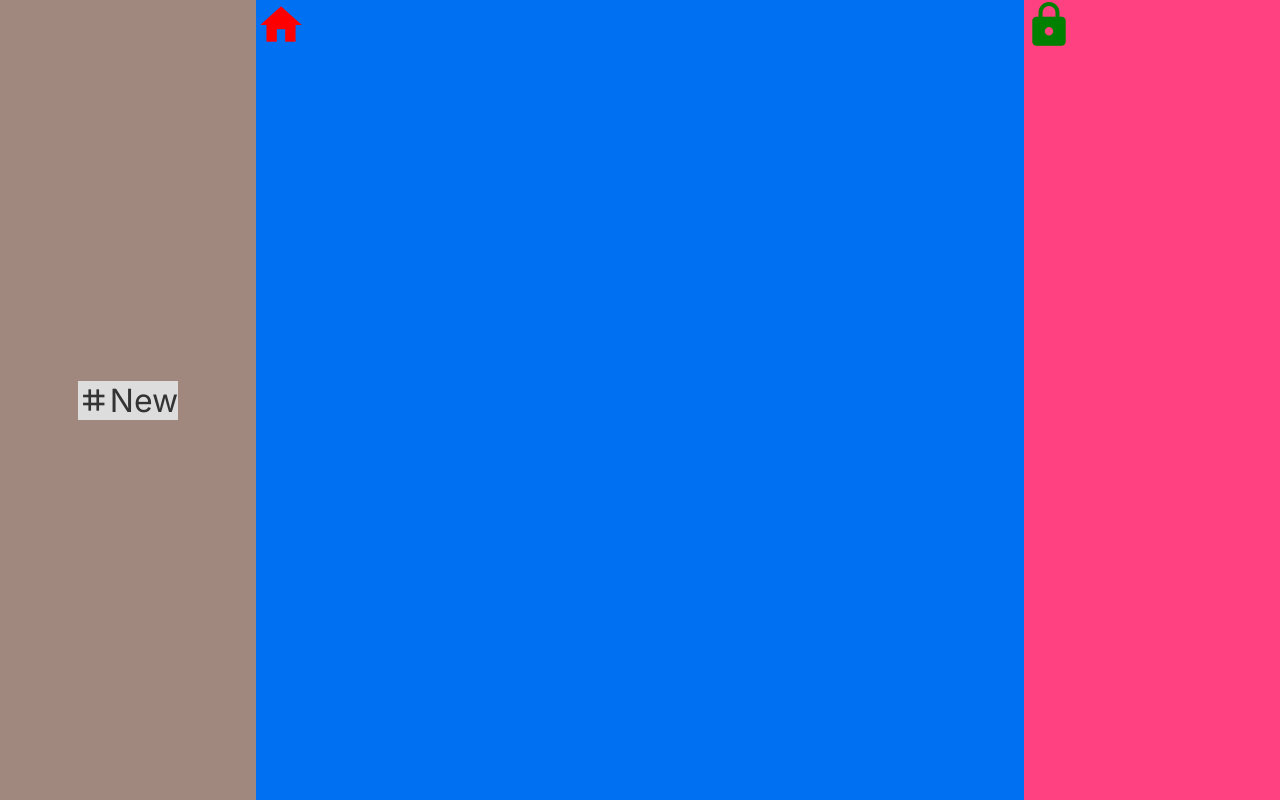
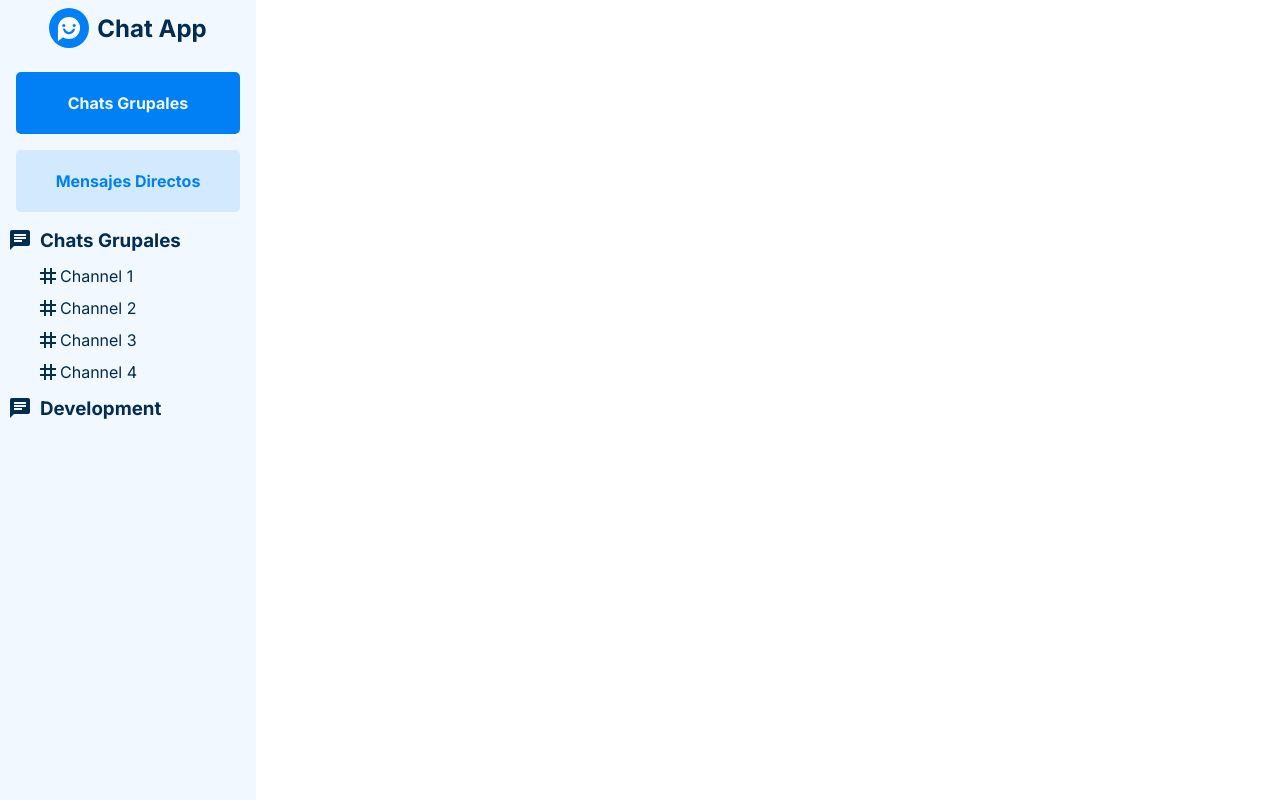
Before and after one commit to Railly/anonymous-chat-challenge, a Next.js app: page / in a window 1280 px wide. Built offline with nearby package versions, Linux system fonts and the light colour scheme.

Commit message:
feat: add group button

```diff
--- a/components/Elements.js
+++ b/components/Elements.js
@@ -3,14 +3,16 @@ import { getFlexStyles } from "utils/flex";
 import { getFontSize } from "utils/fontSize";
 import { getFontWeight } from "utils/fontWeight";
 import { getHeightStyles } from "utils/height";
-import { getSpacing } from "utils/spacing";
+import { getMargin, getPadding } from "utils/spacing";
 import { getWidthStyles } from "utils/width";
 
 const Div = styled.div`
-  background-color: ${({ theme, bgColor = "white" }) => theme.colors[bgColor]};
+  background-color: ${({ theme, bgColor = "transparent" }) =>
+    theme.colors[bgColor]};
   color: ${({ theme, color = "black" }) => theme.colors[color]};
   ${(p) => getFlexStyles(p)}
-  ${(p) => getSpacing(p)}
+  ${(p) => getMargin(p)}
+  ${(p) => getPadding(p)}
   ${(p) => getWidthStyles(p)}
   ${(p) => getHeightStyles(p)}
   ${(p) => getFontSize(p)}
@@ -18,10 +20,12 @@ const Div = styled.div`
 `;
 
 const Span = styled.span`
-  background-color: ${({ theme, bgColor = "white" }) => theme.colors[bgColor]};
+  background-color: ${({ theme, bgColor = "transparent" }) =>
+    theme.colors[bgColor]};
   color: ${({ theme, color = "black" }) => theme.colors[color]};
   ${(p) => getFlexStyles(p)}
-  ${(p) => getSpacing(p)}
+  ${(p) => getMargin(p)}
+  ${(p) => getPadding(p)}
   ${(p) => getWidthStyles(p)}
   ${(p) => getHeightStyles(p)}
   ${(p) => getFontSize(p)}
@@ -29,10 +33,13 @@ const Span = styled.span`
 `;
 
 const H1 = styled.h1`
-  background-color: ${({ theme, bgColor = "white" }) => theme.colors[bgColor]};
+  background-color: ${({ theme, bgColor = "transparent" }) =>
+    theme.colors[bgColor]};
   color: ${({ theme, color = "black" }) => theme.colors[color]};
+  border-radius: 5px;
   ${(p) => getFlexStyles(p)}
-  ${(p) => getSpacing(p)}
+  ${(p) => getMargin(p)}
+  ${(p) => getPadding(p)}
   ${(p) => getWidthStyles(p)}
   ${(p) => getHeightStyles(p)}
   ${(p) => getFontSize(p)}
@@ -40,10 +47,13 @@ const H1 = styled.h1`
 `;
 
 const H2 = styled.h2`
-  background-color: ${({ theme, bgColor = "white" }) => theme.colors[bgColor]};
+  background-color: ${({ theme, bgColor = "transparent" }) =>
+    theme.colors[bgColor]};
   color: ${({ theme, color = "black" }) => theme.colors[color]};
+  border-radius: 5px;
   ${(p) => getFlexStyles(p)}
-  ${(p) => getSpacing(p)}
+  ${(p) => getMargin(p)}
+  ${(p) => getPadding(p)}
   ${(p) => getWidthStyles(p)}
   ${(p) => getHeightStyles(p)}
   ${(p) => getFontSize(p)}
@@ -51,10 +61,13 @@ const H2 = styled.h2`
 `;
 
 const H3 = styled.h3`
-  background-color: ${({ theme, bgColor = "white" }) => theme.colors[bgColor]};
+  background-color: ${({ theme, bgColor = "transparent" }) =>
+    theme.colors[bgColor]};
   color: ${({ theme, color = "black" }) => theme.colors[color]};
+  border-radius: 5px;
   ${(p) => getFlexStyles(p)}
-  ${(p) => getSpacing(p)}
+  ${(p) => getMargin(p)}
+  ${(p) => getPadding(p)}
   ${(p) => getWidthStyles(p)}
   ${(p) => getHeightStyles(p)}
   ${(p) => getFontSize(p)}
--- /dev/null
+++ b/components/LogoIcon.js
@@ -0,0 +1,25 @@
+export default function Logo(props) {
+  return (
+    <svg
+      width={40}
+      height={40}
+      viewBox="0 0 24 24"
+      fill="none"
+      xmlns="http://www.w3.org/2000/svg"
+      {...props}
+    >
+      <circle cx={12} cy={12} r={12} fill="#0080F4" />
+      <circle cx={12} cy={12} r={6.635} fill="#fff" />
+      <circle cx={8.918} cy={10.471} r={0.918} fill="#0080F4" />
+      <circle cx={15.082} cy={10.471} r={0.918} fill="#0080F4" />
+      <path
+        d="M15.009 12.338c.38.04.662.383.551.749a3.691 3.691 0 0 1-1.067 1.677 3.73 3.73 0 0 1-6.045-1.65c-.114-.366.166-.712.546-.754.379-.043.711.238.864.587a2.344 2.344 0 0 0 4.291-.016c.15-.35.48-.633.86-.593Z"
+        fill="#0080F4"
+      />
+      <path
+        d="m5.365 11.765 1.953 2.605 1.858 2.65L5.365 20v-8.235Z"
+        fill="#fff"
+      />
+    </svg>
+  );
+}
--- a/components/MaterialIcon.js
+++ /dev/null
@@ -1,20 +0,0 @@
-import styled from "styled-components";
-import { getFontSize } from "utils/fontSize";
-import { getFontWeight } from "utils/fontWeight";
-import { getSpacing } from "utils/spacing";
-
-const Span = styled.span`
-  font-size: 50px;
-  color: ${(p) => p.$color};
-  ${(p) => getSpacing(p)}
-  ${(p) => getFontSize(p)}
-  ${(p) => getFontWeight(p)}
-`;
-
-export default function MaterialIcon({ name, color, ...props }) {
-  return (
-    <Span className="material-icons" $color={color} {...props}>
-      {name}
-    </Span>
-  );
-}
--- a/pages/_app.js
+++ b/pages/_app.js
@@ -1,7 +1,7 @@
 import { createGlobalStyle, ThemeProvider } from "styled-components";
 
 const GlobalStyle = createGlobalStyle`
-  body {
+  body, h1, h2, h3, span, div {
     font-family: 'Inter', sans-serif;
     margin: 0;
     padding: 0;
@@ -11,11 +11,15 @@ const GlobalStyle = createGlobalStyle`
 
 const theme = {
   colors: {
-    primary: "#0070f3",
-    secondary: "#ff4081",
-    tertiary: "#a1887f",
-    black: "#333",
-    white: "#ddd",
+    primary: "#0080F4",
+    secondary: "#F4B000",
+    tertiary: "#C170F2",
+    borderPrimary: "#0080F4",
+    lightPrimary: "#D3EAFE",
+    black: "#022C52",
+    white: "#F1F8FF",
+    gray: "#7F8E9C",
+    transparent: "transparent",
   },
 };
 
--- a/pages/_document.js
+++ b/pages/_document.js
@@ -37,7 +37,11 @@ export default class MyDocument extends Document {
             rel="stylesheet"
           />
           <link rel="preconnect" href="https://fonts.googleapis.com" />
-          <link rel="preconnect" href="https://fonts.gstatic.com" crossOrigin />
+          <link
+            rel="preconnect"
+            href="https://fonts.gstatic.com"
+            crossOrigin="true"
+          />
           <link
             href="https://fonts.googleapis.com/css2?family=Inter:wght@400;500;600;700&display=swap"
             rel="stylesheet"
--- a/pages/index.js
+++ b/pages/index.js
@@ -1,29 +1,93 @@
 import S from "components/Elements";
 import AppLayout from "components/layouts/AppLayout";
-import MaterialIcon from "components/MaterialIcon";
+import LogoIcon from "components/LogoIcon";
+import { useState } from "react";
+import styled from "styled-components";
+
+const Option = styled.div`
+  display: flex;
+  align-items: center;
+  justify-content: center;
+  padding: 1rem 2rem;
+  cursor: pointer;
+  margin: 1rem;
+  border-radius: 5px;
+  border: 5px solid
+    ${(p) =>
+      p.isActive ? p.theme.colors.primary : p.theme.colors.lightPrimary};
+  background-color: ${(p) =>
+    p.isActive ? p.theme.colors.primary : p.theme.colors.lightPrimary};
+  color: ${(p) => (p.isActive ? p.theme.colors.white : p.theme.colors.primary)};
+  font-weight: bold;
+  &:hover {
+    transition: all 0.3s ease-in-out;
+    border: 5px solid ${(p) => p.theme.colors.primary};
+  }
+`;
 
 export default function Home() {
+  const [selected, setSelected] = useState("grupal");
   return (
     <AppLayout>
-      <S.Div
-        display="flex"
-        items="center"
-        justify="center"
-        width="100%"
-        height="100vh"
-        bgColor="tertiary"
-      >
-        <S.Heading.H1 font="regular" display="flex" items="center">
+      <S.Div height="100vh" bgColor="white">
+        <S.Heading.H1
+          display="flex"
+          items="center"
+          justify="center"
+          text="xl"
+          px={4}
+          py={2}
+        >
+          <LogoIcon />
+          <S.Span ml={2}>Chat App</S.Span>
+        </S.Heading.H1>
+        <Option
+          onClick={() => setSelected("grupal")}
+          isActive={selected === "grupal"}
+        >
+          Chats Grupales
+        </Option>
+        <Option
+          onClick={() => setSelected("individual")}
+          isActive={selected === "individual"}
+        >
+          Mensajes Directos
+        </Option>
+        <S.Div ml={2}>
+          <S.Heading.H3 display="flex" items="center" mt={2}>
+            <S.Span className="material-icons">chat</S.Span>
+            <S.Span ml={2}>Chats Grupales</S.Span>
+          </S.Heading.H3>
+          <S.Div display="flex" direction="column" my={2} ml={5}>
+            <S.Span px={2} py={1} display="flex" items="center">
+              <S.Span className="material-icons">tag</S.Span>
+              Channel 1
+            </S.Span>
+            <S.Span px={2} py={1} display="flex" items="center">
+              <S.Span className="material-icons">tag</S.Span>
+              Channel 2
+            </S.Span>
+            <S.Span px={2} py={1} display="flex" items="center">
+              <S.Span className="material-icons">tag</S.Span>
+              Channel 3
+            </S.Span>
+            <S.Span px={2} py={1} display="flex" items="center">
+              <S.Span className="material-icons">tag</S.Span>
+              Channel 4
+            </S.Span>
+          </S.Div>
+          <S.Heading.H3 display="flex" items="center" mt={2}>
+            <S.Span className="material-icons">chat</S.Span>
+            <S.Span ml={2}>Development</S.Span>
+          </S.Heading.H3>
+        </S.Div>
+      </S.Div>
+      {/* <S.Div bgColor="primary" color="white">
           <MaterialIcon text="3xl" name="tag" />
-          New
-        </S.Heading.H1>
-      </S.Div>
-      <S.Div bgColor="primary" color="white">
-        <MaterialIcon name="home" color="red" />
       </S.Div>
       <S.Div bgColor="secondary" color="white">
         <MaterialIcon name="lock" color="green" />
-      </S.Div>
+      </S.Div> */}
     </AppLayout>
   );
 }
--- a/utils/spacing.js
+++ b/utils/spacing.js
@@ -1,4 +1,4 @@
-export const getSpacing = ({ mb, mt, ml, mr, mx, my }) => {
+export const getMargin = ({ mb, mt, ml, mr, mx, my }) => {
   let stylesStringified = "";
   if (mx || my) {
     if (mx) {
@@ -11,13 +11,13 @@ export const getSpacing = ({ mb, mt, ml, mr, mx, my }) => {
         my / 4
       }rem; `;
     }
-    return stylesStringified;
   }
 
   if (mr) {
     stylesStringified += `margin-right: ${mr / 4}rem; `;
   }
   if (ml) {
+    console.log(ml, "margin-left");
     stylesStringified += `margin-left: ${ml / 4}rem; `;
   }
   if (mt) {
@@ -29,3 +29,34 @@ export const getSpacing = ({ mb, mt, ml, mr, mx, my }) => {
 
   return stylesStringified;
 };
+
+export const getPadding = ({ pb, pt, pl, pr, px, py }) => {
+  let stylesStringified = "";
+  if (px || py) {
+    if (px) {
+      stylesStringified += `padding-left: ${px / 4}rem; padding-right: ${
+        px / 4
+      }rem; `;
+    }
+    if (py) {
+      stylesStringified += `padding-top: ${py / 4}rem; padding-bottom: ${
+        py / 4
+      }rem; `;
+    }
+  }
+
+  if (pr) {
+    stylesStringified += `padding-right: ${pr / 4}rem; `;
+  }
+  if (pl) {
+    stylesStringified += `padding-left: ${pl / 4}rem; `;
+  }
+  if (pt) {
+    stylesStringified += `padding-top: ${pt / 4}rem; `;
+  }
+  if (pb) {
+    stylesStringified += `padding-bottom: ${pb / 4}rem; `;
+  }
+
+  return stylesStringified;
+};
```
Also changed, not shown: package.json (+6 -6 lines), 1 other file (tests, documents, lock files or other folders).
